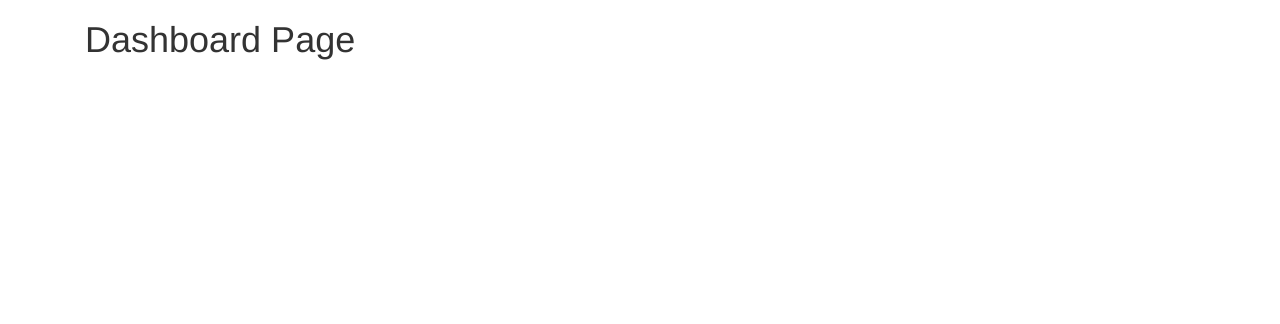
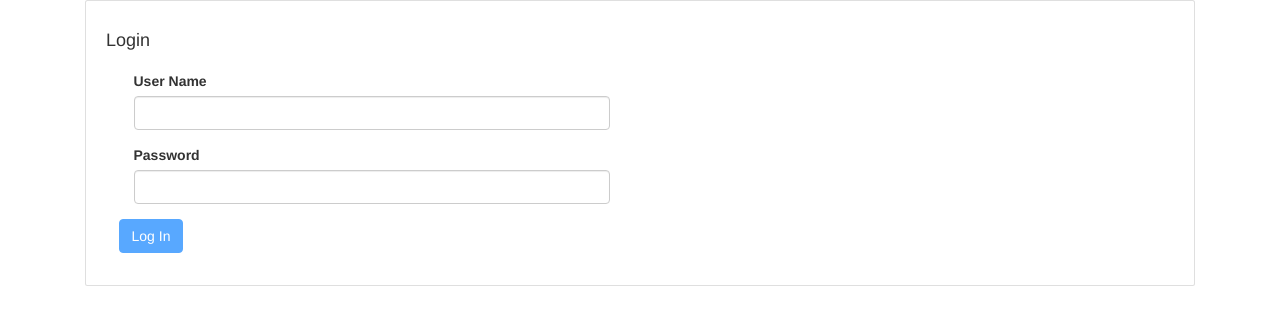
Before and after one commit to ketanmodha/AngularTest, an Angular app: page / in a window 1280 px wide. Shown: the top 324 px of the page. Built offline with nearby package versions, Linux system fonts and the light colour scheme.

Commit message:
login form

```diff
--- a/src/app/app.module.ts
+++ b/src/app/app.module.ts
@@ -8,9 +8,10 @@ import { AppComponent } from "./app.component";
 import { FormsModule, ReactiveFormsModule } from "@angular/forms";
 import { PageNotFoundComponent } from './components/page-not-found/page-not-found.component';
 import { DashboardComponent } from './components/dashboard/dashboard.component';
+import { LoginComponent } from './components/login/login.component';
 
 @NgModule({
-  declarations: [AppComponent, PageNotFoundComponent, DashboardComponent],
+  declarations: [AppComponent, PageNotFoundComponent, DashboardComponent, LoginComponent],
   imports: [
     BrowserModule,
     AppRoutingModule,
--- /dev/null
+++ b/src/app/components/login/login.component.html
@@ -0,0 +1,34 @@
+<div class="page-container">
+  <div class="card" style="padding:20px">
+    <div class="card-heading">
+      <h4 class="card-title" style="font-size:18px">
+        Login
+      </h4>
+    </div>
+    <div class="card-body">
+     <form name="loginForm" [formGroup]="loginForm" (ngSubmit)="loginUser()" novalidate>
+        <div class="row">
+          <div class="col-md-6">
+            <div class="col-md-12">
+              <div class="form-group">
+                <label>User Name</label>
+                <input type="text" formControlName="name" [value]="user.name" class="form-control" required>
+              </div>
+            </div>
+            <div class="col-md-12">
+              <div class="form-group">
+                <label>Password</label>
+               <input type="password" formControlName="password" [value]="user.password" class="form-control" required>
+              </div>
+            </div>
+          </div>
+        </div>
+        <div class="row">
+          <div class="col-md-6">
+            <button class="btn btn-primary" [disabled]="loginForm.invalid">Log In</button>&nbsp;
+          </div>
+        </div>
+      </form>
+    </div>
+  </div>
+</div>
--- /dev/null
+++ b/src/app/components/login/login.component.ts
@@ -0,0 +1,48 @@
+import { Component, OnInit } from "@angular/core";
+import {
+  FormBuilder,
+  FormGroup,
+  Validators,
+  ReactiveFormsModule,
+  FormArray
+} from "@angular/forms";
+import { HttpRequestService } from "src/app/services/http-request.service";
+import { Route } from "@angular/compiler/src/core";
+import { ActivatedRoute, Router } from "@angular/router";
+import { EMAIL_VALIDATOR } from '@angular/forms/src/directives/validators';
+
+@Component({
+  selector: 'app-login',
+  templateUrl: './login.component.html',
+  styleUrls: ['./login.component.css']
+})
+export class LoginComponent implements OnInit {
+
+ public loginForm: FormGroup;
+ public user = {
+    name: "",
+    password:""
+  };
+  constructor(public formBuilder: FormBuilder,
+    public httpRequest: HttpRequestService,
+    public route: ActivatedRoute,
+    private router: Router) { }
+
+  ngOnInit( ) {
+  	this.validator();
+  }
+
+  loginUser()
+  {
+  	 this.validator();
+  }
+
+  validator()
+  {
+  	this.loginForm = this.formBuilder.group({
+      name: [this.user.name, Validators.required],
+      password: [this.user.password, Validators.required],
+    });
+  }
+
+}
```
Also changed, not shown: src/app/app-routing.module.ts (+7 -1 lines), src/app/components/login/login.component.css (added), 1 other file (tests, documents, lock files or other folders).
